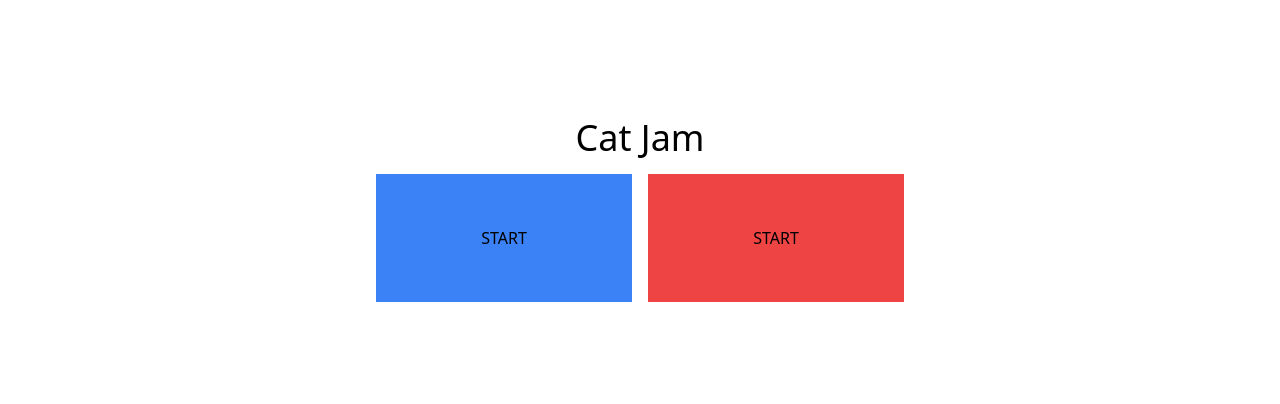
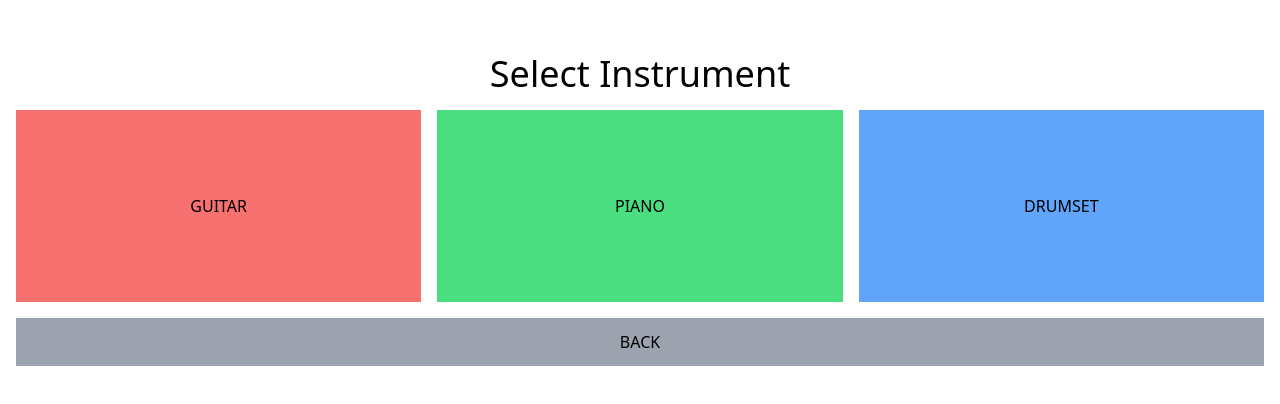
Before and after one commit to kphan32/cat-jam, a React (Vite) app: page /instruments in a window 1280 px wide. Shown: the part 190-594 px from the top of the page. Built offline with nearby package versions, Linux system fonts and the light colour scheme.

Commit message:
Add routing and draft of instrument selection

```diff
--- a/package.json
+++ b/package.json
@@ -11,7 +11,8 @@
   },
   "dependencies": {
     "react": "^18.2.0",
-    "react-dom": "^18.2.0"
+    "react-dom": "^18.2.0",
+    "react-router-dom": "^6.22.3"
   },
   "devDependencies": {
     "@types/react": "^18.2.56",
--- a/src/App.jsx
+++ b/src/App.jsx
@@ -1,9 +1,20 @@
+import { BrowserRouter, Route, Routes } from "react-router-dom";
 import Home from "./screens/Home";
+import SelectInstrument from "./screens/SelectInstrument";
+import Guitar from "./screens/Guitar";
+import Piano from "./screens/Piano";
+import Drumset from "./screens/Drumset";
 
 export default function App() {
   return (
-    <>
-      <Home />
-    </>
+    <BrowserRouter>
+      <Routes>
+        <Route path="/" element={<Home />} />
+        <Route path="/instruments" element={<SelectInstrument />} />
+        <Route path="/guitar" element={<Guitar />} />
+        <Route path="/piano" element={<Piano />} />
+        <Route path="/drumset" element={<Drumset />} />
+      </Routes>
+    </BrowserRouter>
   );
 }
--- /dev/null
+++ b/src/screens/Drumset.jsx
@@ -0,0 +1,3 @@
+export default function Drumset() {
+  return <></>;
+}
--- /dev/null
+++ b/src/screens/Guitar.jsx
@@ -0,0 +1,3 @@
+export default function Guitar() {
+  return <></>;
+}
--- a/src/screens/Home.jsx
+++ b/src/screens/Home.jsx
@@ -1,10 +1,13 @@
+import { Link } from "react-router-dom";
 export default function Home() {
   return (
     <main className="h-screen flex flex-col justify-center items-center gap-4">
       <h1 className="text-4xl">Cat Jam</h1>
       <div className="flex justify-center items-center gap-4">
-        <button className="w-64 h-32 bg-blue-500">START</button>
-        <button className="w-64 h-32 bg-red-500">START</button>
+        <Link to="/instruments">
+          <button className="w-64 h-32 bg-red-400">START</button>
+        </Link>
+        <button className="w-64 h-32 bg-blue-400">HELP</button>
       </div>
     </main>
   );
--- /dev/null
+++ b/src/screens/Piano.jsx
@@ -0,0 +1,3 @@
+export default function Piano() {
+  return <></>;
+}
--- /dev/null
+++ b/src/screens/SelectInstrument.jsx
@@ -0,0 +1,23 @@
+import { Link } from "react-router-dom";
+
+export default function SelectInstrument() {
+  return (
+    <main className="h-screen p-4 flex flex-col justify-center items-center gap-4">
+      <h1 className="text-4xl">Select Instrument</h1>
+      <div className="w-full grid grid-cols-3 gap-4">
+        <Link to="/guitar">
+          <button className="w-full h-48 bg-red-400">GUITAR</button>
+        </Link>
+        <Link to="/piano">
+          <button className="w-full h-48 bg-green-400">PIANO</button>
+        </Link>
+        <Link to="/drumset">
+          <button className="w-full h-48 bg-blue-400">DRUMSET</button>
+        </Link>
+      </div>
+      <Link to="/" className="w-full">
+        <button className="w-full h-12 bg-gray-400">BACK</button>
+      </Link>
+    </main>
+  );
+}
```
Also changed, not shown: 1 other file (tests, documents, lock files or other folders).
